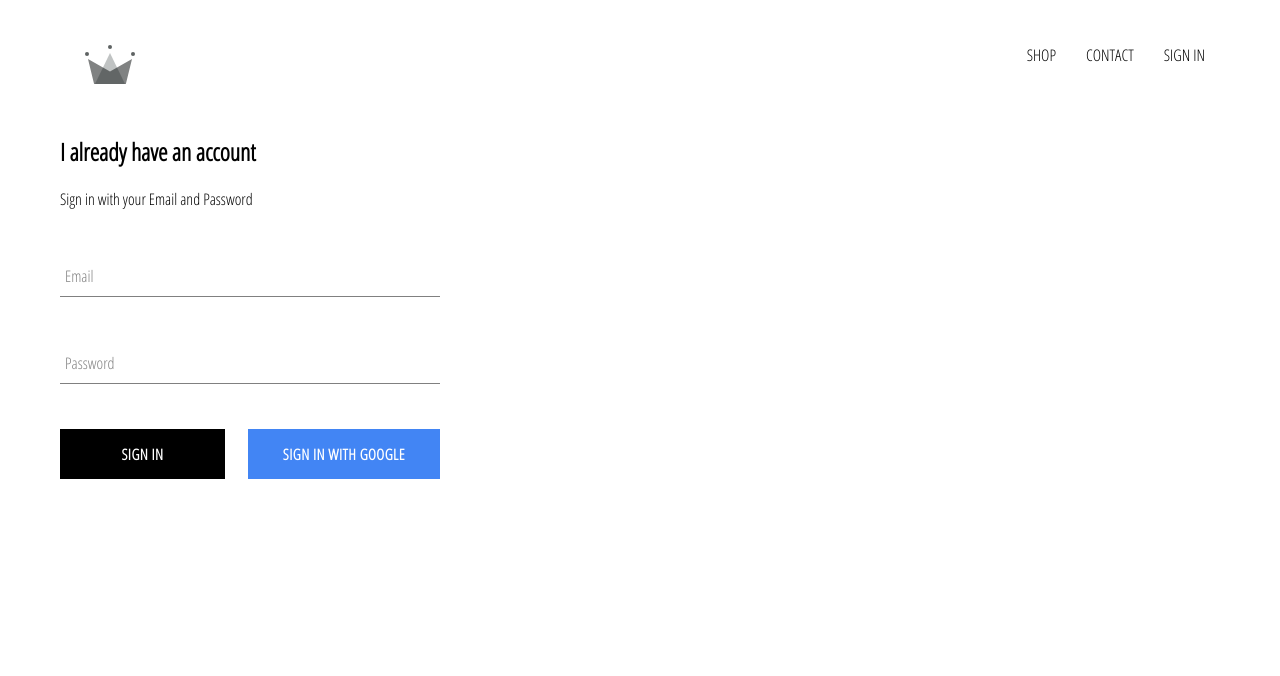
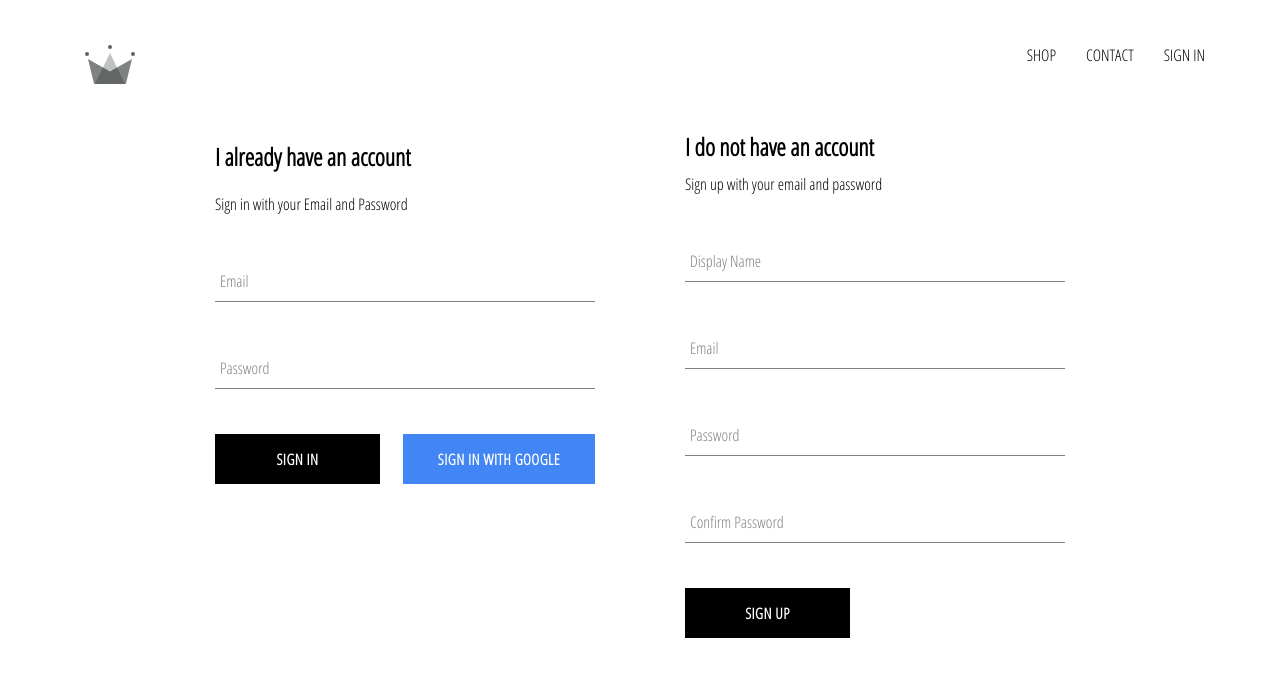
Before and after one commit to keenowh/ecom-site-lab, a React (Create React App) app: page /signin in a window 1280 px wide. Shown: the top 676 px of the page. Built offline with nearby package versions, Linux system fonts and the light colour scheme; no server answers.

Commit message:
added signin and signup

```diff
--- a/src/App.js
+++ b/src/App.js
@@ -7,7 +7,8 @@
 import Header from "./components/header/header.component";
 
 import { onAuthStateChanged } from "firebase/auth";
-import { auth } from "./firebase/firebase.utils";
+import { auth, createUserProfileDocument } from "./firebase/firebase.utils";
+import { onSnapshot } from "firebase/firestore";
 
 class App extends Component {
     constructor() {
@@ -20,11 +21,29 @@
     unsubscribeFromAuth = null;
 
     componentDidMount() {
-        this.unsubscribeFromAuth = onAuthStateChanged(auth, (user) => {
-            this.setState({ currentUser: user });
+        this.unsubscribeFromAuth = onAuthStateChanged(
+            auth,
+            async (userAuth) => {
+                if (userAuth) {
+                    const userRef = await createUserProfileDocument(userAuth);
 
-            console.log(user);
-        });
+                    onSnapshot(userRef, (snapShot) => {
+                        this.setState(
+                            {
+                                currentUser: {
+                                    id: snapShot.id,
+                                    ...snapShot.data(),
+                                },
+                            },
+                            () => {
+                                console.log(this.state);
+                            }
+                        );
+                    });
+                }
+                this.setState({ currentUser: userAuth });
+            }
+        );
     }
 
     componentWillUnmount() {
--- a/src/components/sign-in/sign-in.component.jsx
+++ b/src/components/sign-in/sign-in.component.jsx
@@ -2,7 +2,8 @@
 import CustomButton from "../../components/custom-button/custom-button.component";
 import "./sign-in.styles.scss";
 import FormInput from "../form-input/form-input.component";
-import { SignInWithGoogle } from "../../firebase/firebase.utils";
+import { SignInWithGoogle, auth } from "../../firebase/firebase.utils";
+import { signInWithEmailAndPassword } from "@firebase/auth";
 class SignIn extends React.Component {
     constructor(props) {
         super(props);
@@ -13,10 +14,16 @@
         };
     }
 
-    handleSubmit = (e) => {
-        e.preventDafault();
+    handleSubmit = async (e) => {
+        e.preventDefault();
 
-        this.setState({ email: "", password: "" });
+        const { email, password } = this.state;
+        try {
+            await signInWithEmailAndPassword(auth, email, password);
+            this.setState({ email: "", password: "" });
+        } catch (err) {
+            console.error(err);
+        }
     };
 
     handleChange = (e) => {
@@ -41,7 +48,7 @@
                     />
                     <FormInput
                         type="password"
-                        name="email"
+                        name="password"
                         value={this.state.password}
                         required
                         label="Password"
--- /dev/null
+++ b/src/components/sign-up/sign-up.component.jsx
@@ -0,0 +1,108 @@
+import React from "react";
+
+import "./sign-up.styles.scss";
+
+import { auth, createUserProfileDocument } from "../../firebase/firebase.utils";
+
+import FormInput from "../form-input/form-input.component";
+import CustomButton from "../custom-button/custom-button.component";
+import { createUserWithEmailAndPassword } from "@firebase/auth";
+
+class SignUp extends React.Component {
+    constructor() {
+        super();
+
+        this.state = {
+            displayName: "",
+            email: "",
+            password: "",
+            confirmPassword: "",
+        };
+    }
+
+    handleSubmit = async (e) => {
+        e.preventDefault();
+
+        const { displayName, email, password, confirmPassword } = this.state;
+
+        if (password !== confirmPassword) {
+            alert("Passwords don't match");
+            return;
+        }
+
+        try {
+            const { user } = await createUserWithEmailAndPassword(
+                auth,
+                email,
+                password
+            );
+
+            await createUserProfileDocument(user, { displayName });
+            this.setState({
+                displayName: "",
+                email: "",
+                password: "",
+                confirmPassword: "",
+            });
+        } catch (err) {
+            console.error(err);
+        }
+    };
+
+    handleChange = (e) => {
+        const { name, value } = e.target;
+
+        this.setState({ [name]: value });
+    };
+
+    render() {
+        const { displayName, email, password, confirmPassword } = this.state;
+        return (
+            <div className="sign-up">
+                <h2 className="title">I do not have an account</h2>
+                <span>Sign up with your email and password</span>
+
+                <form
+                    className="sign-up-form"
+                    onSubmit={(e) => this.handleSubmit(e)}
+                >
+                    <FormInput
+                        type="text"
+                        name="displayName"
+                        value={displayName}
+                        onChange={this.handleChange}
+                        label="Display Name"
+                        required
+                    />
+                    <FormInput
+                        type="email"
+                        name="email"
+                        value={email}
+                        onChange={this.handleChange}
+                        label="Email"
+                        required
+                    />
+                    <FormInput
+                        type="password"
+                        name="password"
+                        value={password}
+                        onChange={this.handleChange}
+                        label="Password"
+                        required
+                    />
+                    <FormInput
+                        type="password"
+                        name="confirmPassword"
+                        value={confirmPassword}
+                        onChange={this.handleChange}
+                        label="Confirm Password"
+                        required
+                    />
+                    <CustomButton type="submit">Sign Up</CustomButton>
+                </form>
+            </div>
+        );
+    }
+}
+
+export default SignUp;
--- /dev/null
+++ b/src/components/sign-up/sign-up.styles.scss
@@ -0,0 +1,10 @@
+.sign-up {
+    display: flex;
+    flex-direction: column;
+
+    width: 380px;
+
+    .title {
+        margin: 10px 0;
+    }
+}
--- a/src/firebase/firebase.utils.js
+++ b/src/firebase/firebase.utils.js
@@ -1,7 +1,7 @@
 import { initializeApp } from "firebase/app";
 import { getAuth, signInWithPopup, GoogleAuthProvider } from "firebase/auth";
 
-import { getFirestore } from "firebase/firestore";
+import { getFirestore, getDoc, doc, setDoc } from "firebase/firestore";
 
 const config = {
     apiKey: "AIzaSyAn3YSUyUbeAfCbyFKnWxTZYY0ptPpFAHc",
@@ -19,7 +19,34 @@
 
 export const firestore = getFirestore();
 
+export const createUserProfileDocument = async (userAuth, additionalData) => {
+    if (!userAuth) return;
+
+    const userRef = doc(firestore, "users", userAuth.uid);
+
+    const snapShot = await getDoc(userRef);
+
+    if (!snapShot.exists()) {
+        const { displayName, email } = userAuth;
+        const createdAt = new Date();
+
+        try {
+            await setDoc(userRef, {
+                displayName,
+                email,
+                createdAt,
+                ...additionalData,
+            });
+        } catch (err) {
+            console.log("error creating user", err.message);
+        }
+    }
+
+    return userRef;
+};
+
 const provider = new GoogleAuthProvider();
+
 provider.setCustomParameters({ prompt: "select_account" });
 
 export const SignInWithGoogle = () => {
--- a/src/pages/sign-in-and-sign-up/sign-in-and-sign-up.component.jsx
+++ b/src/pages/sign-in-and-sign-up/sign-in-and-sign-up.component.jsx
@@ -1,11 +1,13 @@
 import React from "react";
 import SignIn from "../../components/sign-in/sign-in.component";
+import SignUp from "../../components/sign-up/sign-up.component";
 
 import "./sign-in-and-sign-up.styles.scss";
 
 const SignInAndSignUpPage = () => (
     <div className="sign-in-and-sign-up">
         <SignIn />
+        <SignUp />
     </div>
 );
 
--- a/src/pages/sign-in-and-sign-up/sign-in-and-sign-up.styles.scss
+++ b/src/pages/sign-in-and-sign-up/sign-in-and-sign-up.styles.scss
@@ -0,0 +1,6 @@
+.sign-in-and-sign-up {
+    width: 850px;
+    display: flex;
+    justify-content: space-between;
+    margin: 30px auto;
+}
```
